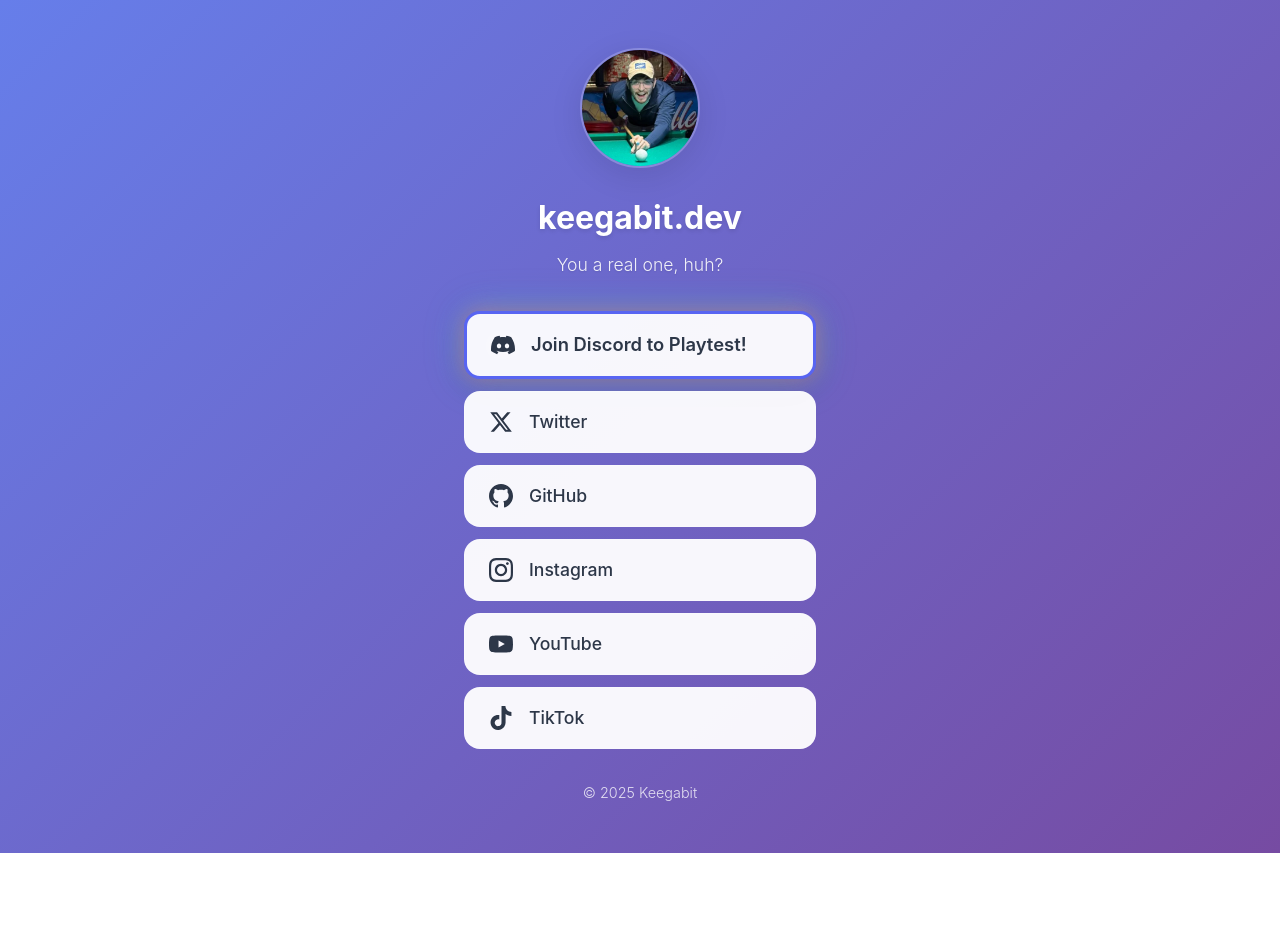
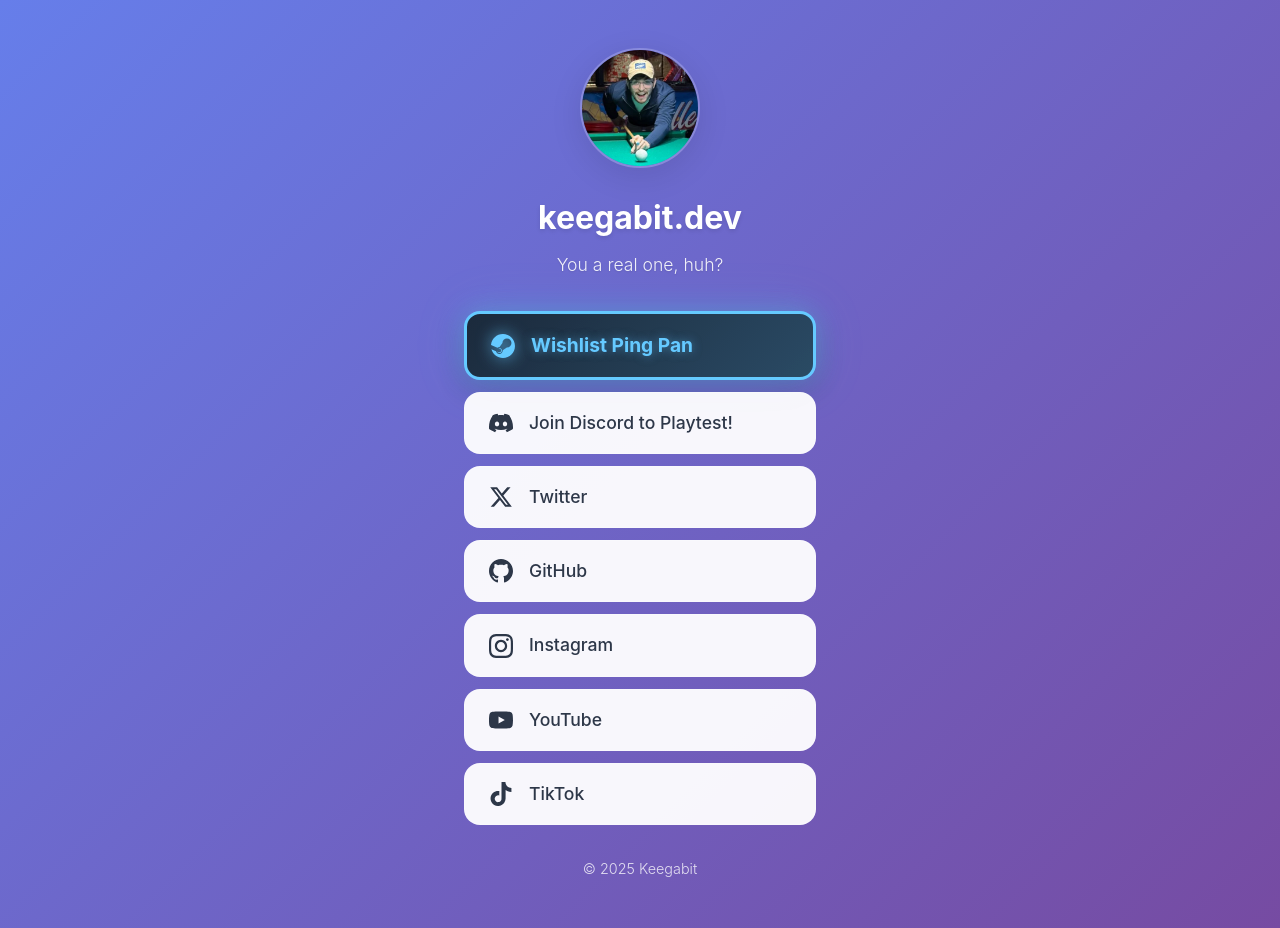
Before and after one commit to thedinosoar/thedinosoar.github.io, a website built with Vite: page src/index.html in a window 1280 px wide. Before the commit the page ends 853 px from the top, so only its background shows below. Built offline with nearby package versions, Linux system fonts and the light colour scheme.

Commit message:
Added wishlist link

```diff
--- a/src/index.html
+++ b/src/index.html
@@ -26,8 +26,14 @@
         </header>
 
         <nav class="social-links" role="navigation" aria-label="Social media links">
+            <a href="https://store.steampowered.com/app/3973980/Ping_Pan/" class="social-link steam-link" aria-label="Ping Pan on Steam" target="_blank">
+                <svg class="icon" viewBox="0 0 24 24" fill="currentColor">
+                    <path d="M11.979 0C5.678 0 .511 4.86.022 11.037l6.432 2.658c.545-.371 1.203-.59 1.912-.59.063 0 .125.004.188.006l2.861-4.142V8.91c0-2.495 2.028-4.524 4.524-4.524 2.494 0 4.524 2.029 4.524 4.524s-2.03 4.525-4.524 4.525h-.105l-4.076 2.911c0 .052.004.105.004.159 0 1.875-1.515 3.396-3.39 3.396-1.635 0-3.016-1.173-3.331-2.727L.436 15.27C1.862 20.307 6.486 24 11.979 24c6.624 0 11.979-5.354 11.979-11.979C23.958 5.354 18.603.001 11.979.001zM7.54 18.21l-1.473-.61c.262.543.714.999 1.314 1.25 1.297.539 2.793-.076 3.332-1.375.263-.63.264-1.319.005-1.949s-.75-1.121-1.377-1.383c-.624-.26-1.29-.249-1.878-.03l1.523.63c.956.4 1.409 1.5 1.009 2.456-.397.957-1.497 1.41-2.454 1.01z"/>
+                </svg>
+                Wishlist Ping Pan
+            </a>
 
-                        <a href="https://discord.gg/FpP7g6D5uP" class="social-link" aria-label="Discord server" target="_blank">
+            <a href="https://discord.gg/FpP7g6D5uP" class="social-link" aria-label="Discord server" target="_blank">
                             <svg class="icon" viewBox="0 0 24 24" fill="currentColor">
                                 <path d="M20.317 4.3698a19.7913 19.7913 0 00-4.8851-1.5152.0741.0741 0 00-.0785.0371c-.211.3753-.4447.8648-.6083 1.2495-1.8447-.2762-3.68-.2762-5.4868 0-.1636-.3933-.4058-.8742-.6177-1.2495a.077.077 0 00-.0785-.037 19.7363 19.7363 0 00-4.8852 1.515.0699.0699 0 00-.0321.0277C.5334 9.0458-.319 13.5799.0992 18.0578a.0824.0824 0 00.0312.0561c2.0528 1.5076 4.0413 2.4228 5.9929 3.0294a.0777.0777 0 00.0842-.0276c.4616-.6304.8731-1.2952 1.226-1.9942a.076.076 0 00-.0416-.1057c-.6528-.2476-1.2743-.5495-1.8722-.8923a.077.077 0 01-.0076-.1277c.1258-.0943.2517-.1923.3718-.2914a.0743.0743 0 01.0776-.0105c3.9278 1.7933 8.18 1.7933 12.0614 0a.0739.0739 0 01.0785.0095c.1202.099.246.1981.3728.2924a.077.077 0 01-.0066.1276 12.2986 12.2986 0 01-1.873.8914.0766.0766 0 00-.0407.1067c.3604.698.7719 1.3628 1.225 1.9932a.076.076 0 00.0842.0286c1.961-.6067 3.9495-1.5219 6.0023-3.0294a.077.077 0 00.0313-.0552c.5004-5.177-.8382-9.6739-3.5485-13.6604a.061.061 0 00-.0312-.0286zM8.02 15.3312c-1.1825 0-2.1569-1.0857-2.1569-2.419 0-1.3332.9555-2.4189 2.157-2.4189 1.2108 0 2.1757 1.0952 2.1568 2.419-.0002 1.3332-.9555 2.4189-2.1569 2.4189zm7.9748 0c-1.1825 0-2.1569-1.0857-2.1569-2.419 0-1.3332.9554-2.4189 2.1569-2.4189 1.2108 0 2.1757 1.0952 2.1568 2.419 0 1.3332-.9554 2.4189-2.1568 2.4189Z"/>
                             </svg>
--- a/src/style.css
+++ b/src/style.css
@@ -158,66 +158,70 @@
 }
 
 /* Specific social platform colors on hover */
-/* Clean Discord link with animated rainbow border */
-.social-link:first-child {
-    position: relative;
-    border: 3px solid transparent;
-    background:
-        rgba(255, 255, 255, 0.95) padding-box,
-        linear-gradient(90deg, #ff0000, #ff8000, #ffff00, #00ff00, #00ffff, #0080ff, #8000ff, #ff00ff, #ff0000) border-box;
-    background-size: 200% 100%;
+/* Steam link - most important */
+.steam-link {
+    background: linear-gradient(135deg, #1b2838, #2a475e, #66c0f4, #1b2838) !important;
+    background-size: 300% 300% !important;
+    color: #66c0f4 !important;
+    font-weight: 700 !important;
+    font-size: 1.2rem !important;
+    border: 3px solid #66c0f4 !important;
     box-shadow:
-        0 0 20px rgba(255, 107, 107, 0.4),
-        0 0 30px rgba(78, 205, 196, 0.3),
-        0 0 40px rgba(69, 183, 209, 0.3),
-        0 8px 32px rgba(0, 0, 0, 0.15);
-    animation: rainbow-border-flow 3s linear infinite;
-    font-weight: 600;
-    font-size: 1.15rem;
-    border-color: #5865f2;
+        0 0 25px rgba(102, 192, 244, 0.4),
+        0 0 50px rgba(102, 192, 244, 0.2),
+        0 8px 32px rgba(0, 0, 0, 0.3) !important;
+    animation: steam-glow 3s ease-in-out infinite alternate !important;
+    text-shadow: 0 0 10px rgba(102, 192, 244, 0.5) !important;
 }
 
-.social-link:first-child:hover {
-    transform: translateY(-4px) scale(1.03);
+.steam-link:hover {
+    background: linear-gradient(135deg, #2a475e, #66c0f4, #c7d5e0, #2a475e) !important;
+    transform: translateY(-6px) scale(1.05) !important;
     box-shadow:
-        0 0 30px rgba(255, 107, 107, 0.6),
-        0 0 45px rgba(78, 205, 196, 0.5),
-        0 0 60px rgba(69, 183, 209, 0.4),
-        0 12px 40px rgba(0, 0, 0, 0.2);
-    animation: rainbow-border-flow 1.5s linear infinite;
-    border-color: #5865f2;
+        0 0 35px rgba(102, 192, 244, 0.6),
+        0 0 70px rgba(102, 192, 244, 0.4),
+        0 15px 40px rgba(0, 0, 0, 0.4) !important;
+    animation: steam-glow 1.5s ease-in-out infinite alternate !important;
 }
 
-@keyframes rainbow-border-flow {
+.steam-link .icon {
+    filter: drop-shadow(0 0 8px rgba(102, 192, 244, 0.8)) !important;
+}
+
+@keyframes steam-glow {
     0% {
-        background-position: 0% 0%;
+        background-position: 0% 50%;
+        filter: brightness(1) saturate(1);
     }
     100% {
-        background-position: 200% 0%;
+        background-position: 100% 50%;
+        filter: brightness(1.2) saturate(1.3);
     }
 }
 
-.social-link:nth-child(1):hover { /* Discord */
+/* Discord link - normal styling (no special emphasis) */
+
+.social-link:nth-child(2):hover { /* Discord */
     color: #5865f2;
 }
 
-.social-link:nth-child(2):hover { /* Twitter */
+.social-link:nth-child(3):hover { /* Twitter */
     color: #1da1f2;
 }
 
-.social-link:nth-child(3):hover { /* GitHub */
+.social-link:nth-child(4):hover { /* GitHub */
     color: #333;
 }
 
-.social-link:nth-child(4):hover { /* Instagram */
+.social-link:nth-child(5):hover { /* Instagram */
     color: #e4405f;
 }
 
-.social-link:nth-child(5):hover { /* YouTube */
+.social-link:nth-child(6):hover { /* YouTube */
     color: #ff0000;
 }
 
-.social-link:nth-child(6):hover { /* TikTok */
+.social-link:nth-child(7):hover { /* TikTok */
     color: #000000;
 }
 
```
